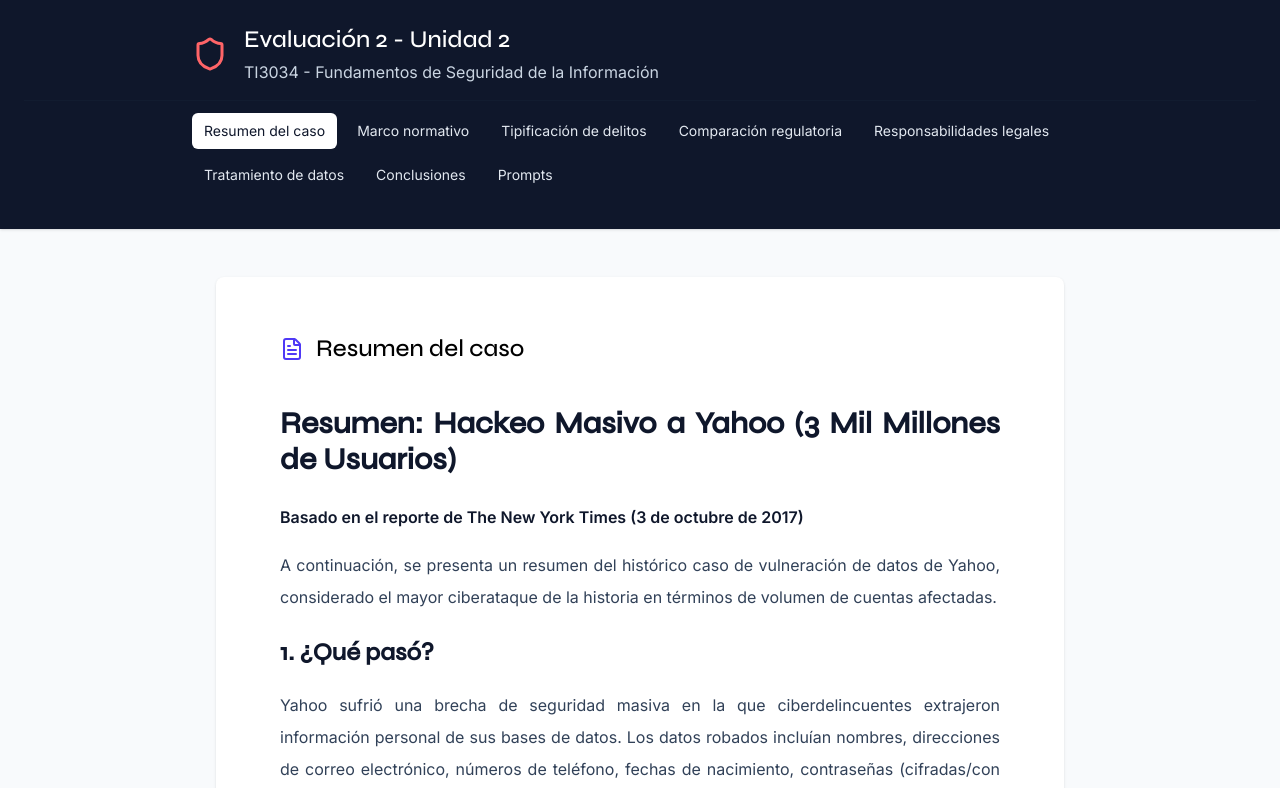
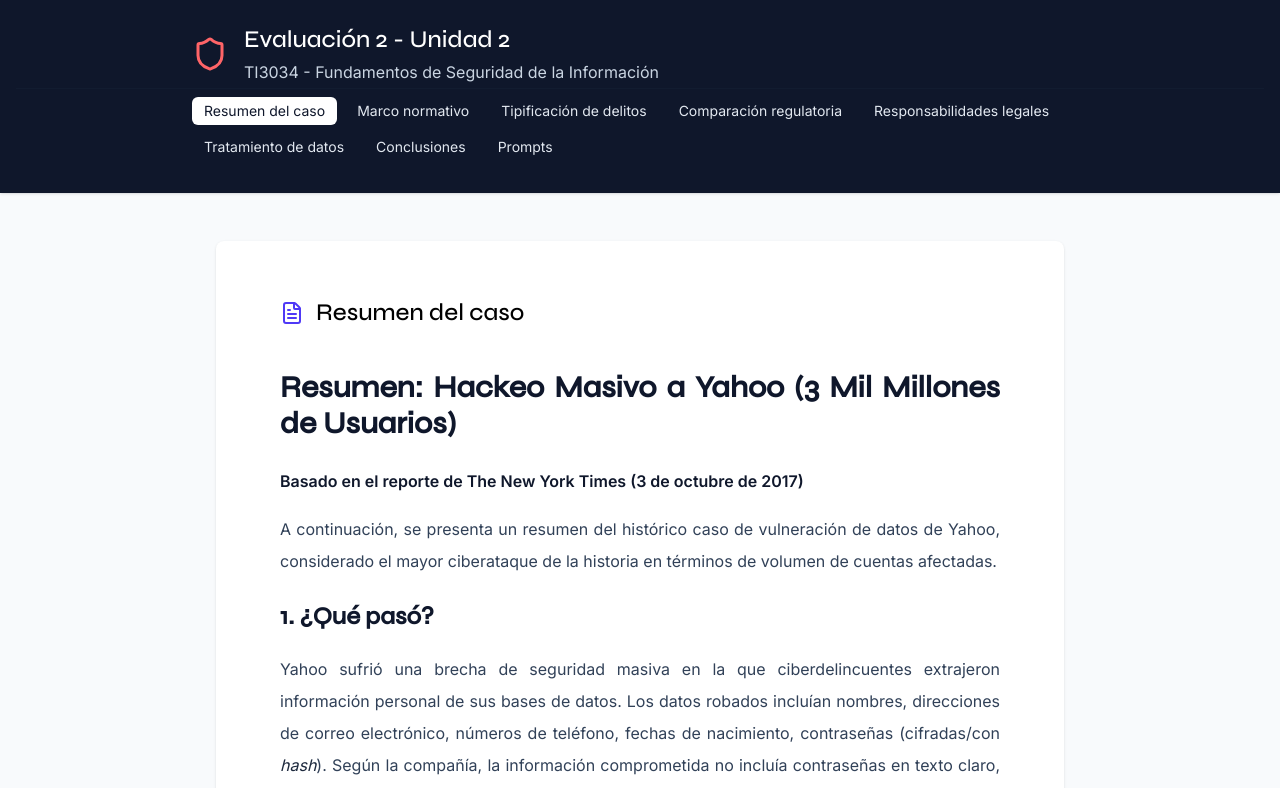
Before and after one commit to Souvlisa/informe_lozlui, a React (Vite) app: page / in a window 1280 px wide. Shown: the top 788 px of the page. Built offline with nearby package versions, Linux system fonts and the light colour scheme.

Commit message:
Mejora en la interfaz

```diff
--- a/src/App.jsx
+++ b/src/App.jsx
@@ -1,4 +1,4 @@
-import React, { useState } from 'react'
+import React, { useState, useEffect, useRef } from 'react'
 import './index.css'
 
 import { Shield } from 'lucide-react'
@@ -25,13 +25,30 @@
   ]
 
   const [active, setActive] = useState(sections[0].key)
+  const [isTop, setIsTop] = useState(true)
+  const mainRef = useRef(null)
+
+  useEffect(() => {
+    const onScroll = () => setIsTop(window.scrollY < 56)
+    onScroll()
+    window.addEventListener('scroll', onScroll)
+    return () => window.removeEventListener('scroll', onScroll)
+  }, [])
+
+  useEffect(() => {
+    if (!mainRef.current) return
+    const header = document.querySelector('header')
+    const headerHeight = header ? header.offsetHeight : 0
+    const top = mainRef.current.getBoundingClientRect().top + window.scrollY - headerHeight - 8
+    window.scrollTo({ top, behavior: 'smooth' })
+  }, [active])
 
   const ActiveComponent = sections.find(s => s.key === active)?.component || Resumen
 
   return (
     <div className="min-h-screen bg-slate-50 flex flex-col">
-      <header className="bg-slate-900 text-white py-6 px-6 shadow">
-        <div className="max-w-4xl mx-auto flex items-center gap-4">
+      <header className={`bg-slate-900 text-white px-4 shadow sticky top-0 z-40 transition-all duration-200 ${isTop ? 'py-6' : 'py-2'}`}>
+        <div className={`${isTop ? 'max-w-4xl mx-auto flex items-center gap-4' : 'max-w-4xl mx-auto hidden'}`}>
           <Shield size={36} className="text-red-400" />
           <div>
             <h1 className="text-2xl font-bold">Evaluación 2 - Unidad 2</h1>
@@ -39,13 +56,13 @@
           </div>
         </div>
 
-        <nav className="mt-4 border-t border-slate-800/30">
-          <div className="max-w-4xl mx-auto flex gap-2 flex-wrap py-3">
+        <nav className={`mt-1 border-t border-slate-800/30 transition-all duration-200`}>
+          <div className="max-w-4xl mx-auto flex gap-2 flex-wrap py-2">
             {sections.map(s => (
               <button
                 key={s.key}
                 onClick={() => setActive(s.key)}
-                className={`text-sm px-3 py-2 rounded-md focus:outline-none transition ${active === s.key ? 'bg-white text-slate-900' : 'text-slate-200 hover:bg-slate-800/50'}`}>
+                className={`text-sm px-3 py-1 rounded-md focus:outline-none transition ${active === s.key ? 'bg-white text-slate-900' : 'text-slate-200 hover:bg-slate-800/50'}`}>
                 {s.label}
               </button>
             ))}
@@ -53,7 +70,7 @@
         </nav>
       </header>
 
-      <main className="flex-1 max-w-4xl mx-auto px-6 py-12 w-full">
+      <main ref={mainRef} className="flex-1 max-w-4xl mx-auto px-6 py-12 w-full">
         <div className="bg-white rounded-lg shadow p-8">
           <ActiveComponent />
         </div>
--- a/src/components/Prompts.jsx
+++ b/src/components/Prompts.jsx
@@ -10,7 +10,9 @@
         <FileText className="w-6 h-6 text-indigo-600" />
         <h1 className="text-2xl font-bold">Prompts</h1>
       </header>
-      <MarkdownRenderer content={md} />
+      <div className="prompts-content">
+        <MarkdownRenderer content={md} />
+      </div>
     </section>
   )
 }
--- a/src/index.css
+++ b/src/index.css
@@ -107,3 +107,17 @@
 .markdown-content em {
   @apply italic text-slate-800;
 }
+
+/* Prompts page: make each top-level list item a card and hide plain <hr> separators */
+.prompts-content .markdown-content ul > li {
+  @apply bg-white/60 border border-slate-100 rounded-lg p-4 mb-4 shadow-sm;
+}
+
+.prompts-content .markdown-content hr {
+  @apply hidden;
+}
+
+/* Improve visibility for Prompt label inside the card */
+.prompts-content .markdown-content strong {
+  @apply text-slate-900;
+}
```
